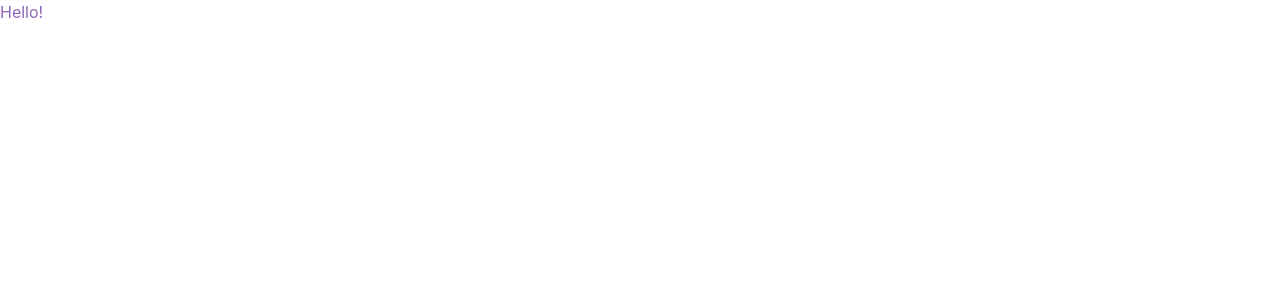
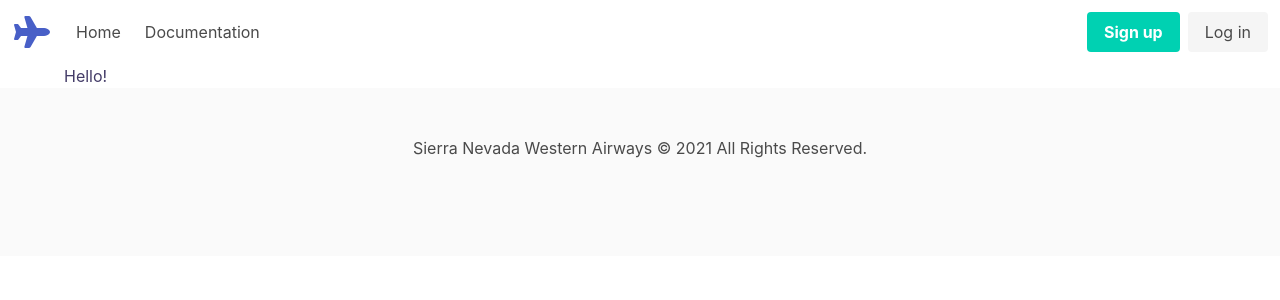
Before and after one commit to sierra-nevada-western-air/snwa-client, a React (Create React App) app: page / in a window 1280 px wide. Shown: the top 300 px of the page. Built offline with nearby package versions, Linux system fonts and the light colour scheme.

Commit message:
base progress

```diff
--- a/package.json
+++ b/package.json
@@ -14,6 +14,7 @@
 		"bulma": "^0.9.3",
 		"react": "^17.0.2",
 		"react-dom": "^17.0.2",
+		"react-router-dom": "^6.2.1",
 		"react-scripts": "5.0.0",
 		"sass": "^1.45.1",
 		"typescript": "^4.5.4",
--- a/public/index.html
+++ b/public/index.html
@@ -6,6 +6,7 @@
 		<meta name="viewport" content="width=device-width, initial-scale=1" />
 		<meta name="theme-color" content="#000000" />
 		<meta name="description" content="Web site created using create-react-app" />
+		<script src="https://kit.fontawesome.com/35277c6b3c.js" crossorigin="anonymous"></script>
 		<link rel="apple-touch-icon" href="%PUBLIC_URL%/logo192.png" />
 		<!--
       manifest.json provides metadata used when your web app is installed on a
@@ -26,14 +27,5 @@
 	<body>
 		<noscript>You need to enable JavaScript to run this app.</noscript>
 		<div id="root"></div>
-		<!--
-      This HTML file is a template.
-      If you open it directly in the browser, you will see an empty page.
-
-      You can add webfonts, meta tags, or analytics to this file.
-      The build step will place the bundled scripts into the <body> tag.
-
-      To begin the development, run `npm start` or `yarn start`.
-      To create a production bundle, use `npm run build` or `yarn build`.
-    --></body>
+	</body>
 </html>
--- a/src/app/App.tsx
+++ b/src/app/App.tsx
@@ -1,8 +1,20 @@
 import React from 'react';
+import { Route, Routes } from 'react-router-dom';
 import '../common/styles/style.scss';
+import Home from '../features/home/Home';
+import Footer from '../features/layout/Footer';
+import Header from '../features/layout/Header';
 
 const App: React.FC = () => {
-	return <div className="has-text-secondary">Hello!</div>;
+	return (
+		<React.Fragment>
+			<Header />
+			<Routes>
+				<Route path="/" element={<Home />} />
+			</Routes>
+			<Footer />
+		</React.Fragment>
+	);
 };
 
 export default App;
--- /dev/null
+++ b/src/common/bulma/elements/Content.tsx
@@ -0,0 +1,12 @@
+import { ReactNode } from 'react';
+
+const Content: React.FC<ContentProps> = ({ children, options }) => {
+	return <div className={`content ${options}`}>{children}</div>;
+};
+
+interface ContentProps {
+	children: ReactNode;
+	options?: string;
+}
+
+export default Content;
--- /dev/null
+++ b/src/common/bulma/elements/Icon.tsx
@@ -0,0 +1,14 @@
+const Icon: React.FC<IconProps> = ({ options, iconName }) => {
+	return (
+		<span className={`icon ${options}`}>
+			<i className={`fas ${iconName}`} />
+		</span>
+	);
+};
+
+interface IconProps {
+	options?: string;
+	iconName: string;
+}
+
+export default Icon;
--- /dev/null
+++ b/src/common/bulma/index.ts
@@ -0,0 +1,6 @@
+import Content from './elements/Content';
+import Container from './layout/Container';
+
+const components = { Content, Container };
+
+export default components;
--- /dev/null
+++ b/src/common/bulma/layout/Container.tsx
@@ -0,0 +1,11 @@
+import { ReactNode } from 'react';
+
+const Container: React.FC<ContainerProps> = ({ children }) => {
+	return <div className="container">{children}</div>;
+};
+
+interface ContainerProps {
+	children: ReactNode;
+}
+
+export default Container;
--- /dev/null
+++ b/src/features/home/Home.tsx
@@ -0,0 +1,15 @@
+import React from 'react';
+import Content from '../../common/bulma/elements/Content';
+import Container from '../../common/bulma/layout/Container';
+
+const Home: React.FC = () => {
+	return (
+		<Container>
+			<Content>
+				<p className="has-text-tertiary">Hello!</p>
+			</Content>
+		</Container>
+	);
+};
+
+export default Home;
--- /dev/null
+++ b/src/features/layout/Footer.tsx
@@ -0,0 +1,15 @@
+import Content from '../../common/bulma/elements/Content';
+
+const Footer: React.FC = () => {
+	const year = new Date().getFullYear();
+
+	return (
+		<footer className="footer">
+			<Content options="has-text-centered">
+				<p>Sierra Nevada Western Airways &copy; {year} All Rights Reserved.</p>
+			</Content>
+		</footer>
+	);
+};
+
+export default Footer;
--- /dev/null
+++ b/src/features/layout/Header.tsx
@@ -0,0 +1,42 @@
+import Icon from '../../common/bulma/elements/Icon';
+
+const Header: React.FC = () => {
+	return (
+		<header>
+			<nav className="navbar" role="navigation" aria-label="main navigation">
+				<div className="navbar-brand">
+					<a className="navbar-item" href="/">
+						<Icon options="is-large" iconName="fa-2x fa-plane" />
+					</a>
+
+					<a role="button" className="navbar-burger" aria-label="menu" aria-expanded="false" data-target="navbarBasicExample">
+						<span aria-hidden="true"></span>
+						<span aria-hidden="true"></span>
+						<span aria-hidden="true"></span>
+					</a>
+				</div>
+
+				<div id="navbarBasicExample" className="navbar-menu">
+					<div className="navbar-start">
+						<a className="navbar-item">Home</a>
+
+						<a className="navbar-item">Documentation</a>
+					</div>
+
+					<div className="navbar-end">
+						<div className="navbar-item">
+							<div className="buttons">
+								<a className="button is-primary">
+									<strong>Sign up</strong>
+								</a>
+								<a className="button is-light">Log in</a>
+							</div>
+						</div>
+					</div>
+				</div>
+			</nav>
+		</header>
+	);
+};
+
+export default Header;
--- a/src/index.tsx
+++ b/src/index.tsx
@@ -1,11 +1,14 @@
 import React from 'react';
 import ReactDOM from 'react-dom';
+import { BrowserRouter } from 'react-router-dom';
 import App from './app/App';
 import reportWebVitals from './reportWebVitals';
 
 ReactDOM.render(
 	<React.StrictMode>
-		<App />
+		<BrowserRouter>
+			<App />
+		</BrowserRouter>
 	</React.StrictMode>,
 	document.getElementById('root')
 );
```
Also changed, not shown: 1 other file (tests, documents, lock files or other folders).
